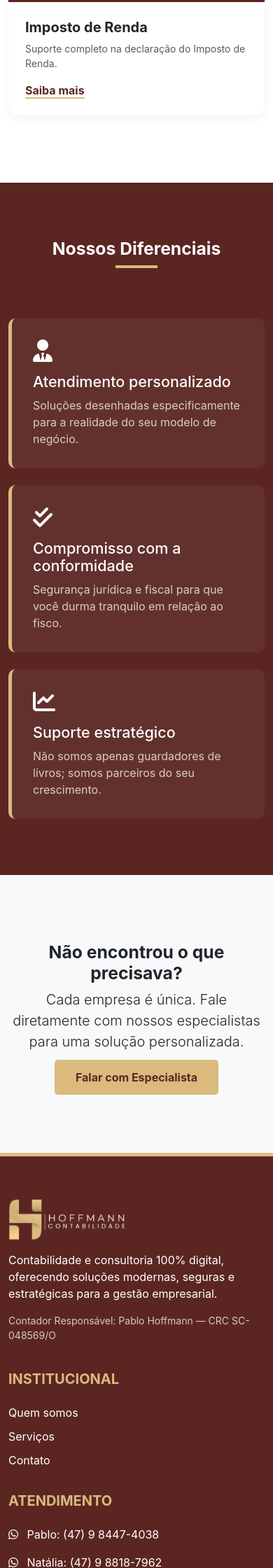
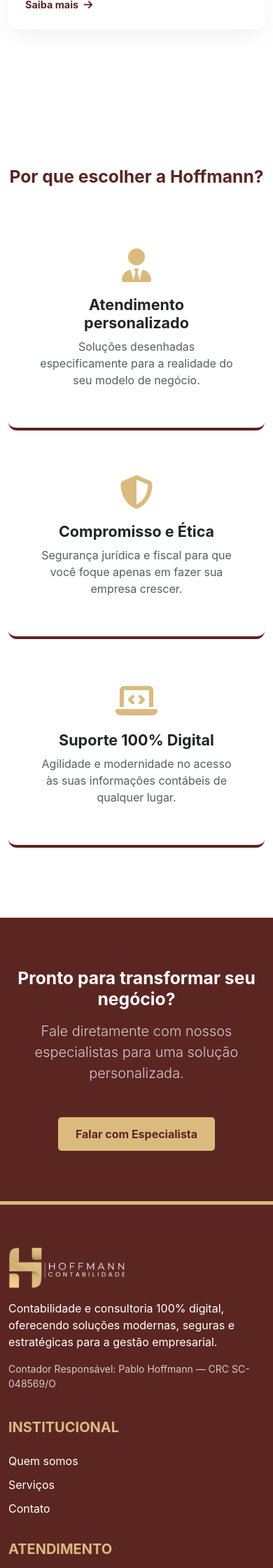
Before and after one commit to Kelvin-Luis-Dev/hoffmancontabilidade, a Flask app: page / in a window 390 px wide. Shown: the part 3529-5769 px from the top of the page at 70% size. Run offline with Flask 2, Linux system fonts and the light colour scheme.

Commit message:
Update home.html

```diff
--- a/templates/home.html
+++ b/templates/home.html
@@ -2,41 +2,62 @@
 
 {% block extra_css %}
 <style>
-    /* Hero Section */
+    /* Hero Section - Ajustada para ser clean e moderna */
     .hero {
-        background: linear-gradient(rgba(91, 38, 34, 0.85), rgba(91, 38, 34, 0.85)), url("{{ url_for('static', filename='img/capadosite.jpg') }}");
+        background-color: var(--bordo);
+        background-image: linear-gradient(90deg, var(--bordo) 40%, rgba(91, 38, 34, 0.4) 100%), url("{{ url_for('static', filename='img/natiepablocapa.jpg') }}");
         background-size: cover;
-        background-position: center;
-        padding: 120px 0;
+        background-position: right center;
+        padding: 100px 0;
         color: white;
+        min-height: 80vh;
+        display: flex;
+        align-items: center;
     }
-    .hero h1 { font-size: 3.5rem; font-weight: 800; line-height: 1.1; }
+
+    /* Ajuste para telas menores: a imagem vai para o fundo e o texto centraliza */
+    @media (max-width: 991px) {
+        .hero {
+            background-image: linear-gradient(rgba(91, 38, 34, 0.8), rgba(91, 38, 34, 0.8)), url("{{ url_for('static', filename='img/natiepablocapa.jpg') }}");
+            background-position: center;
+            text-align: center;
+            min-height: auto;
+        }
+        .hero .d-flex { justify-content: center; }
+    }
+
+    .hero h1 { font-size: 3rem; font-weight: 800; line-height: 1.2; max-width: 600px; }
     .hero span { color: var(--amarelo); }
-    .btn-hero-amarelo { background-color: var(--amarelo); color: var(--bordo); font-weight: bold; border-radius: 5px; padding: 15px 30px; border: none; }
-    .btn-hero-outline { border: 2px solid var(--amarelo); color: var(--amarelo); font-weight: bold; padding: 15px 30px; border-radius: 5px; text-decoration: none; }
+    .hero p { max-width: 500px; font-weight: 300; }
+
+    .btn-hero-amarelo { background-color: var(--amarelo); color: var(--bordo); font-weight: bold; border-radius: 5px; padding: 12px 25px; border: none; transition: 0.3s; text-decoration: none; display: inline-block; }
+    .btn-hero-amarelo:hover { background-color: #c5a66d; transform: translateY(-3px); }
+
+    .btn-hero-outline { border: 2px solid var(--amarelo); color: var(--amarelo); font-weight: bold; padding: 12px 25px; border-radius: 5px; text-decoration: none; transition: 0.3s; display: inline-block; }
     .btn-hero-outline:hover { background: var(--amarelo); color: var(--bordo); }
 
-    /* Seção Pablo Hoffmann Home */
-    .pablo-home { padding: 80px 0; background-color: var(--cinza-claro); }
-    .img-pablo { border-radius: 20px; border-bottom: 10px solid var(--amarelo); box-shadow: 0 20px 40px rgba(0,0,0,0.1); }
+    /* Seção Pablo Hoffmann Home - Mais clean */
+    .pablo-home { padding: 100px 0; background-color: #ffffff; }
+    .img-pablo { border-radius: 15px; box-shadow: 20px 20px 0px var(--amarelo); }
 
-    /* Cards Serviços */
-    .section-title { position: relative; padding-bottom: 15px; margin-bottom: 50px; }
-    .section-title::after { content: ''; position: absolute; bottom: 0; left: 0; width: 60px; height: 4px; background: var(--amarelo); }
-    .service-card { border: none; transition: 0.4s; border-radius: 15px; overflow: hidden; height: 100%; box-shadow: 0 5px 15px rgba(0,0,0,0.05); }
-    .service-card:hover { transform: translateY(-10px); }
-    .service-card img { height: 220px; object-fit: cover; }
-    .service-card .card-body { border-top: 4px solid var(--bordo); }
-    .btn-saiba { color: var(--bordo); font-weight: bold; text-decoration: none; border-bottom: 2px solid var(--amarelo); }
+    /* Cards Serviços - Efeito suave */
+    .section-title { position: relative; padding-bottom: 15px; margin-bottom: 50px; font-weight: 700; color: var(--bordo); }
+    .section-title::after { content: ''; position: absolute; bottom: 0; left: 0; width: 50px; height: 3px; background: var(--amarelo); }
 
-    /* Diferenciais */
-    .bg-bordo { background-color: var(--bordo); color: white; padding: 80px 0; }
-    .diff-item { background: rgba(255,255,255,0.05); padding: 30px; border-radius: 10px; border-left: 5px solid var(--amarelo); height: 100%; }
+    .service-card { border: none; transition: 0.3s; border-radius: 12px; overflow: hidden; height: 100%; box-shadow: 0 10px 30px rgba(0,0,0,0.05); background: #fff; }
+    .service-card:hover { transform: translateY(-5px); box-shadow: 0 15px 35px rgba(0,0,0,0.1); }
+    .service-card img { height: 200px; object-fit: cover; }
+    .service-card .card-body { border-top: 3px solid var(--amarelo); }
+    .btn-saiba { color: var(--bordo); font-weight: bold; text-decoration: none; font-size: 0.9rem; }
+    .btn-saiba i { transition: 0.3s; }
+    .btn-saiba:hover i { margin-left: 8px; }
 
-    @media (max-width: 768px) {
-        .hero h1 { font-size: 2.5rem; }
-        .hero { text-align: center; padding: 80px 0; }
-    }
+    /* Diferenciais - Layout em Grade Branca */
+    .diff-section { padding: 100px 0; background-color: var(--cinza-claro); }
+    .diff-card { background: #fff; padding: 40px; border-radius: 12px; height: 100%; border-bottom: 4px solid var(--bordo); transition: 0.3s; }
+    .diff-card:hover { border-bottom-color: var(--amarelo); }
+    .diff-card i { color: var(--amarelo); margin-bottom: 20px; }
+
 </style>
 {% endblock %}
 
@@ -44,11 +65,11 @@
 
 <section class="hero">
     <div class="container">
-        <div class="row align-items-center">
-            <div class="col-lg-7">
-                <span class="text-uppercase fw-bold mb-2 d-block">Contabilidade Estratégica & Digital</span>
+        <div class="row">
+            <div class="col-lg-8">
+                <span class="text-uppercase fw-bold mb-3 d-block" style="color: var(--amarelo); letter-spacing: 2px; font-size: 0.85rem;">Contabilidade Estratégica & Digital</span>
                 <h1>Estratégias para negócios de <span>sucesso.</span></h1>
-                <p class="fs-5 mt-4 mb-5 opacity-90">Assessoria contábil completa para empresas de todos os portes. Cuidamos da burocracia para que você foque no crescimento!</p>
+                <p class="fs-5 mt-4 mb-5 opacity-75">Assessoria contábil completa para empresas de todos os portes. Cuidamos da burocracia para que você foque no crescimento!</p>
                 <div class="d-flex flex-wrap gap-3">
                     <a href="{{ url_for('contato_get') }}" class="btn-hero-amarelo">Abra sua empresa</a>
                     <a href="{{ url_for('contato_get') }}" class="btn-hero-outline">Ver Orçamento</a>
@@ -62,14 +83,14 @@
     <div class="container">
         <div class="row align-items-center g-5">
             <div class="col-lg-5">
-                <img src="{{ url_for('static', filename='img/pablohome.png') }}" alt="Pablo Hoffmann" class="img-fluid img-pablo">
+                <img src="{{ url_for('static', filename='img/pablohome.jpg') }}" alt="Pablo Hoffmann" class="img-fluid img-pablo">
             </div>
-            <div class="col-lg-7">
+            <div class="col-lg-7 ps-lg-5">
                 <h2 class="section-title">Atendimento 100% Digital</h2>
-                <h3 class="mb-4">Pablo Hoffmann</h3>
-                <p class="lead">Unimos a tecnologia da contabilidade digital com um suporte consultivo de alto nível.</p>
+                <h3 class="mb-4 fw-light">Soluções modernas com o suporte de quem entende: <br><strong>Pablo Hoffmann</strong></h3>
+                <p class="lead text-muted">Unimos a tecnologia da contabilidade digital com um suporte consultivo de alto nível.</p>
                 <p>Nossa missão é garantir que você tenha total controle financeiro e fiscal, reduzindo riscos e otimizando seus impostos de forma legal e inteligente.</p>
-                <a href="{{ url_for('sobre') }}" class="btn btn-outline-dark mt-3">Conheça nossa trajetória</a>
+                <a href="{{ url_for('sobre') }}" class="btn btn-outline-dark mt-3 px-4 py-2">Conheça nossa trajetória</a>
             </div>
         </div>
     </div>
@@ -77,16 +98,19 @@
 
 <section class="py-5">
     <div class="container py-5">
-        <h2 class="section-title">Nossos Principais Serviços</h2>
+        <div class="text-center mb-5">
+            <h2 class="fw-bold" style="color: var(--bordo);">Nossos Principais Serviços</h2>
+            <div class="mx-auto" style="width: 50px; height: 3px; background: var(--amarelo);"></div>
+        </div>
         <div class="row g-4">
             {% for service in services %}
             <div class="col-lg-3 col-md-6">
                 <div class="card service-card">
                     <img src="{{ url_for('static', filename='img/' + service.image) }}" class="card-img-top" alt="{{ service.title }}">
                     <div class="card-body p-4">
-                        <h5 class="card-title fw-bold">{{ service.title }}</h5>
-                        <p class="card-text small opacity-75">{{ service.excerpt }}</p>
-                        <a href="{{ url_for('servicos', anchor=service.id) }}" class="btn-saiba">Saiba mais</a>
+                        <h5 class="card-title fw-bold" style="font-size: 1.1rem;">{{ service.title }}</h5>
+                        <p class="card-text small text-muted mb-4">{{ service.excerpt }}</p>
+                        <a href="{{ url_for('servicos', anchor=service.id) }}" class="btn-saiba">Saiba mais <i class="fas fa-arrow-right ms-1"></i></a>
                     </div>
                 </div>
             </div>
@@ -95,43 +119,42 @@
     </div>
 </section>
 
-<section class="bg-bordo">
+<section class="diff-section">
     <div class="container">
         <div class="text-center mb-5">
-            <h2 class="fw-bold">Nossos Diferenciais</h2>
-            <div class="mx-auto" style="width: 60px; height: 4px; background: var(--amarelo);"></div>
+            <h2 class="fw-bold" style="color: var(--bordo);">Por que escolher a Hoffmann?</h2>
         </div>
-        <div class="row g-4 mt-2">
+        <div class="row g-4">
             <div class="col-lg-4">
-                <div class="diff-item">
-                    <i class="fas fa-user-tie fa-2x mb-3 text-amarelo"></i>
-                    <h4>Atendimento personalizado</h4>
-                    <p class="mb-0 opacity-75">Soluções desenhadas especificamente para a realidade do seu modelo de negócio.</p>
+                <div class="diff-card text-center">
+                    <i class="fas fa-user-tie fa-3x"></i>
+                    <h4 class="fw-bold">Atendimento personalizado</h4>
+                    <p class="text-muted">Soluções desenhadas especificamente para a realidade do seu modelo de negócio.</p>
                 </div>
             </div>
             <div class="col-lg-4">
-                <div class="diff-item">
-                    <i class="fas fa-check-double fa-2x mb-3 text-amarelo"></i>
-                    <h4>Compromisso com a conformidade</h4>
-                    <p class="mb-0 opacity-75">Segurança jurídica e fiscal para que você durma tranquilo em relação ao fisco.</p>
+                <div class="diff-card text-center">
+                    <i class="fas fa-shield-alt fa-3x"></i>
+                    <h4 class="fw-bold">Compromisso e Ética</h4>
+                    <p class="text-muted">Segurança jurídica e fiscal para que você foque apenas em fazer sua empresa crescer.</p>
                 </div>
             </div>
             <div class="col-lg-4">
-                <div class="diff-item">
-                    <i class="fas fa-chart-line fa-2x mb-3 text-amarelo"></i>
-                    <h4>Suporte estratégico</h4>
-                    <p class="mb-0 opacity-75">Não somos apenas guardadores de livros; somos parceiros do seu crescimento.</p>
+                <div class="diff-card text-center">
+                    <i class="fas fa-laptop-code fa-3x"></i>
+                    <h4 class="fw-bold">Suporte 100% Digital</h4>
+                    <p class="text-muted">Agilidade e modernidade no acesso às suas informações contábeis de qualquer lugar.</p>
                 </div>
             </div>
         </div>
     </div>
 </section>
 
-<section class="py-5 bg-light text-center">
-    <div class="container py-5">
-        <h2 class="fw-bold">Não encontrou o que precisava?</h2>
-        <p class="lead mb-4">Cada empresa é única. Fale diretamente com nossos especialistas para uma solução personalizada.</p>
-        <a href="{{ url_for('contato_get') }}" class="btn-hero-amarelo text-decoration-none">Falar com Especialista</a>
+<section class="py-5 text-center" style="background-color: var(--bordo); color: white;">
+    <div class="container py-4">
+        <h2 class="fw-bold mb-3">Pronto para transformar seu negócio?</h2>
+        <p class="lead mb-5 opacity-75">Fale diretamente com nossos especialistas para uma solução personalizada.</p>
+        <a href="{{ url_for('contato_get') }}" class="btn-hero-amarelo">Falar com Especialista</a>
     </div>
 </section>
 
```
